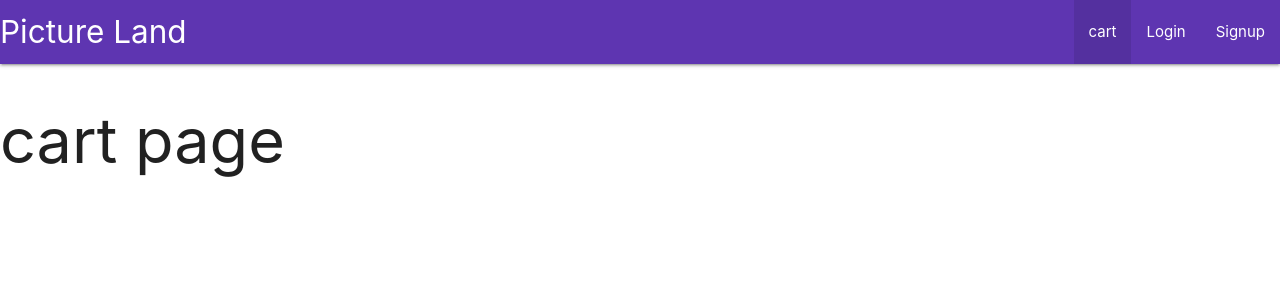
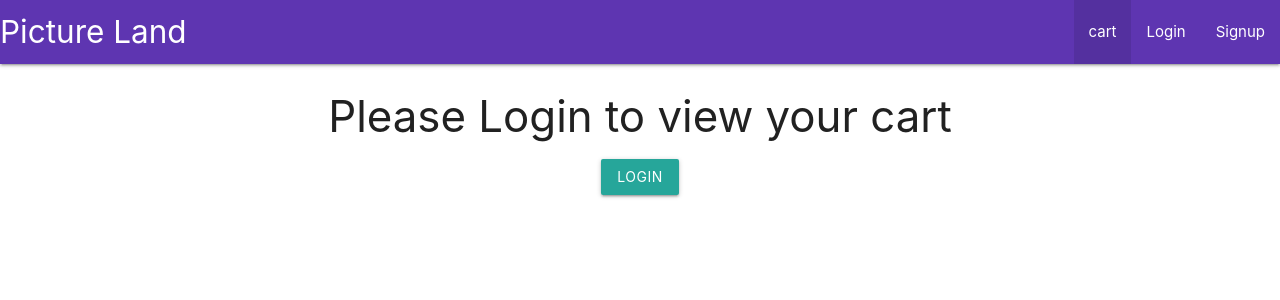
Before and after one commit to GraniteMask/pictureland, a Next.js app: page /cart in a window 1280 px wide. Shown: the top 300 px of the page. Built offline with nearby package versions, Linux system fonts and the light colour scheme.

Commit message:
cart entry control added

```diff
--- a/pages/cart.js
+++ b/pages/cart.js
@@ -2,8 +2,21 @@ import baseUrl from '../helpers/baseUrl'
 import {parseCookies} from 'nookies'
 import cookie from 'js-cookie'
 import {useRouter} from 'next/router'
+import Link from 'next/link'
+
 const Cart = ({error}) =>{
+    const {token} = parseCookies()
     const router = useRouter()
+
+    if(!token){
+        return(
+            <div className="center-align">
+                <h3>Please Login to view your cart</h3>
+                <Link href="/login"><a><button className="btn">Login</button></a></Link>
+            </div>
+        )
+    }
+
     if(error){
         M.toast({html:error,classes:"red"})
         cookie.remove("user")
```
